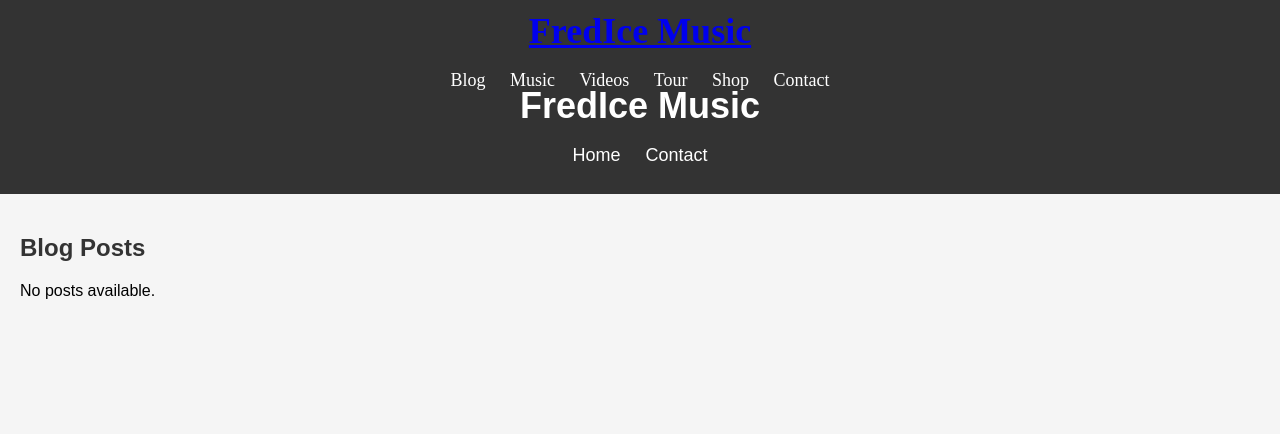
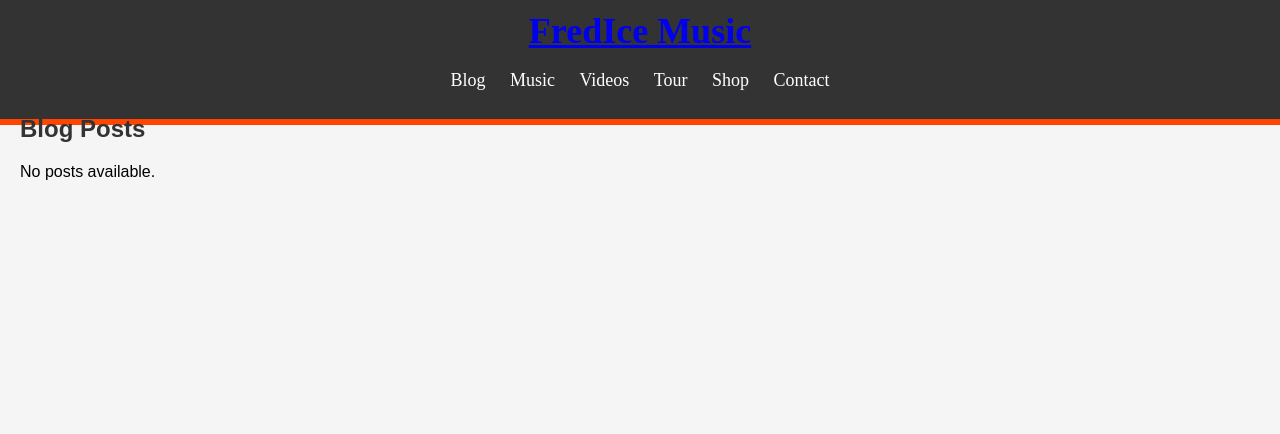
Before and after one commit to Oghie-1/fredIce, a Django app: page /blog/ in a window 1280 px wide. Shown: the top 434 px of the page. Run offline with Django 5.2, Linux system fonts and the light colour scheme; data that the repository does not hold is empty.

Commit message:
fixed blog rendering err

```diff
--- a/blog/templates/blog/home.html
+++ b/blog/templates/blog/home.html
@@ -1,25 +1,8 @@
 {% extends "fredapp/master.html" %}
 {% load static %}
-<!DOCTYPE html>
-<html lang="en">
-    <head>
-        <meta charset="UTF-8">
-        <meta name="viewport" content="width=device-width, initial-scale=1.0">
+<link rel="stylesheet" href="{% static 'blog/style.css' %}">
 {% block title %} Fredice Music Blog {% endblock %}
-        <link rel="stylesheet" href="{% static 'blog/style.css' %}">
-    </head>
-    <body>
 {% block content %}
-        <header>
-            <h1>FredIce Music</h1>
-            <nav>
-                <ul>
-                    <li><a href="{% url 'blog-home' %}">Home</a></li>
-                    <li><a href="{% url 'contact-home' %}">Contact</a></li>
-                    <!-- Add other navigation links here -->
-                </ul>
-            </nav>
-        </header>
 <main>
     <h2>Blog Posts</h2>
         <ul class="blog-posts">
@@ -37,10 +20,4 @@
         </ul>
 </main>
 
-        <footer>
-            <p>&copy; 2024 FredIce Music</p>
-        </footer>
 {% endblock %}
-    </body>
-
-</html>
--- a/fredapp/templates/fredapp/master.html
+++ b/fredapp/templates/fredapp/master.html
@@ -13,6 +13,8 @@
                 <h1><a href="{% url 'fredapp:home' %}">FredIce Music</a></h1>  <!-- Use namespace 'fredapp' -->
                 <nav>
                     <ul>
+
+
                         <li class="nav-list"><a href="{% url 'blog:blog-home' %}">Blog</a></li>
                         <li class="nav-list"><a href="{% url 'contact:contact-home' %}">Music</a></li>
                         <li class="nav-list"><a href="{% url 'contact:contact-home' %}">Videos</a></li>
```
Lines whose indentation alone changed are shown as unchanged.
